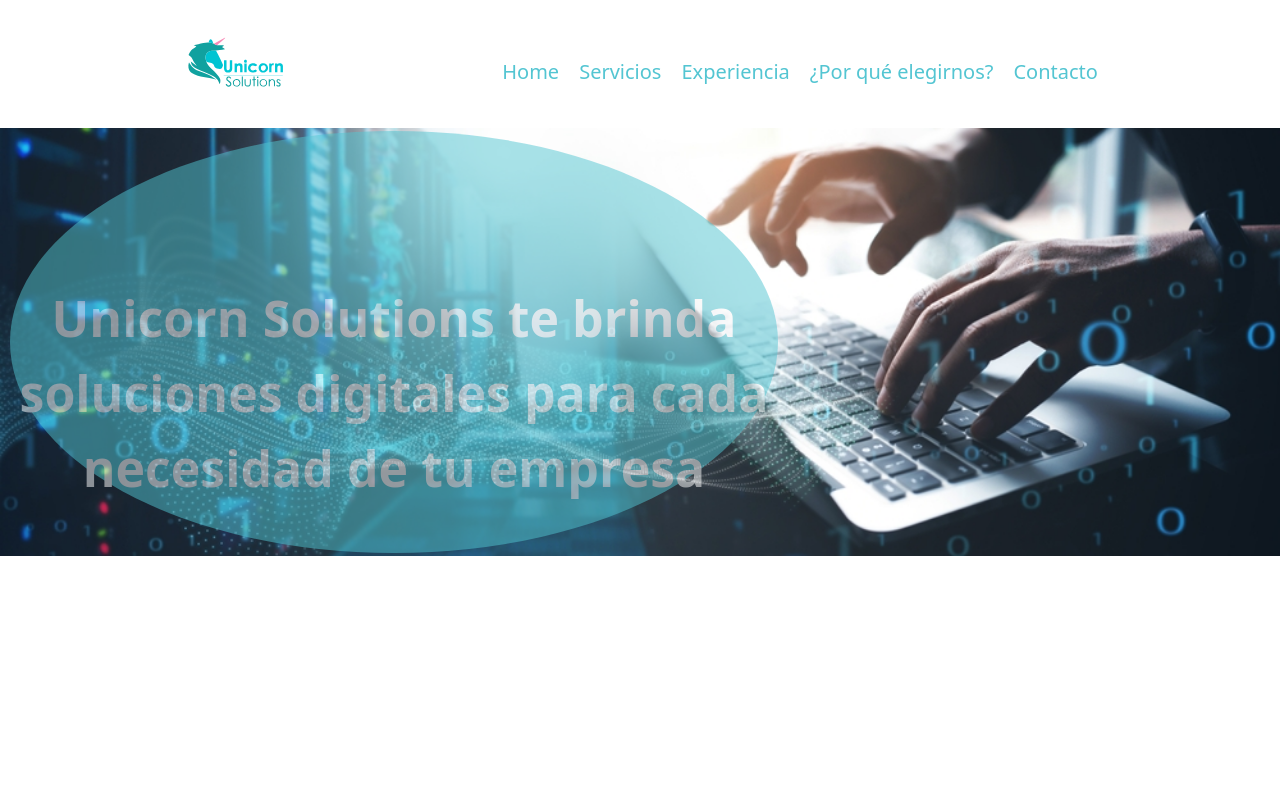
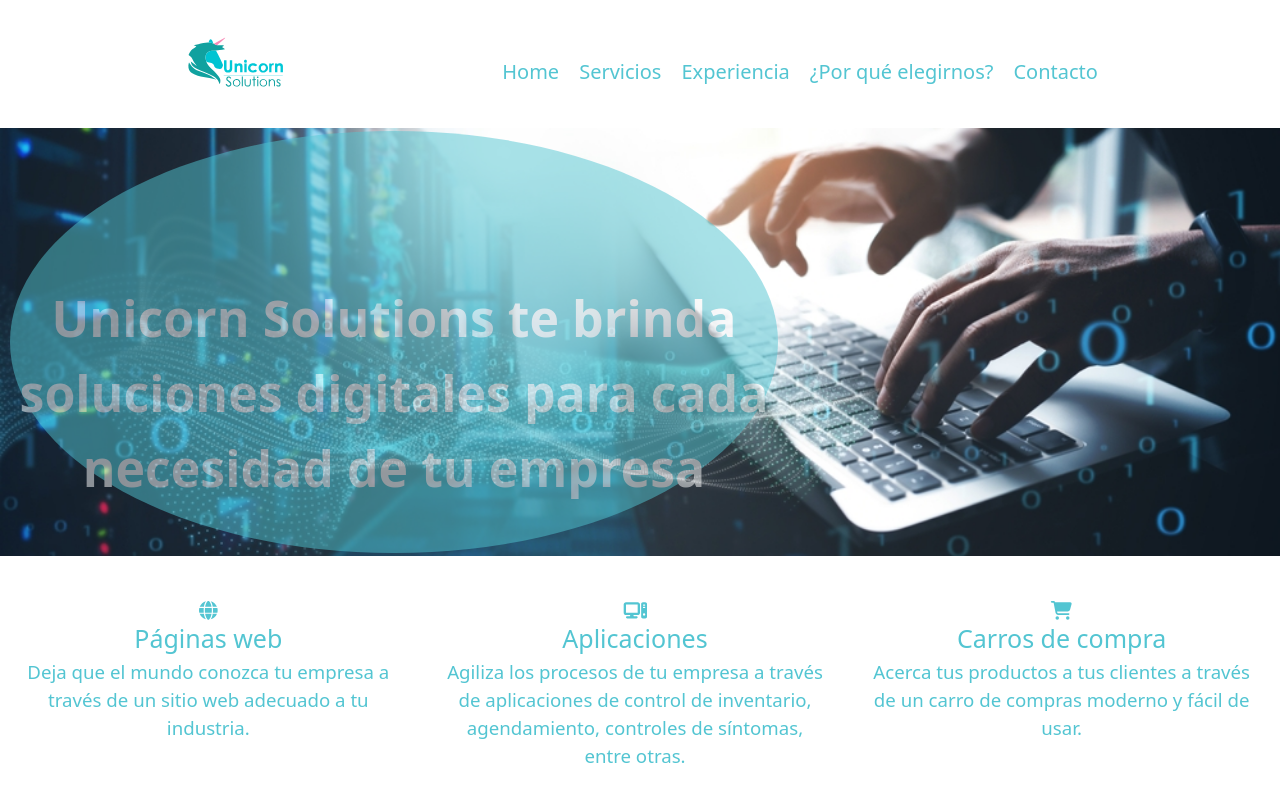
Before and after one commit to danicortesloba/unicorn-solutions, a Next.js app: page / in a window 1280 px wide. Shown: the top 802 px of the page. Built offline with nearby package versions, Linux system fonts and the light colour scheme.

Commit message:
Servicios

```diff
--- /dev/null
+++ b/src/app/components/Servicios.tsx
@@ -0,0 +1,32 @@
+import styles from "./servicios.module.css"
+import { faComputer, faGlobe, faShoppingCart} from '@fortawesome/free-solid-svg-icons';
+import { FontAwesomeIcon } from "@fortawesome/react-fontawesome";
+
+const Servicios = () => {
+    return (
+        <div className={styles.Box}>
+            <div className={styles.Service}>
+                <FontAwesomeIcon icon={faGlobe}
+                    className={styles.Icon}/>
+                <h3>Páginas web</h3>
+                <p>Deja que el mundo conozca tu empresa a través de un sitio web adecuado a tu industria.</p>
+            </div>
+
+            <div className={styles.Service}>
+                <FontAwesomeIcon icon={faComputer}
+                    className={styles.Icon}/>
+                    <h3>Aplicaciones</h3>
+                    <p>Agiliza los procesos de tu empresa a través de aplicaciones de control de inventario, agendamiento, controles de síntomas, entre otras.</p>
+                </div>
+            <div className={styles.Service}>
+            <FontAwesomeIcon icon={faShoppingCart}
+                className={styles.Icon}/>
+                <h3>Carros de compra</h3>
+                <p>Acerca tus productos a tus clientes a través de un carro de compras moderno y fácil de usar.</p>
+            </div>
+        </div>
+    )
+
+}
+
+export default Servicios
--- a/src/app/components/home.module.css
+++ b/src/app/components/home.module.css
@@ -1,5 +1,5 @@
 .Box {
-    height: 60vw;
+    margin-bottom: 30px;
     width: 100vw;
     display: flex;
     flex-direction: row;
--- /dev/null
+++ b/src/app/components/servicios.module.css
@@ -0,0 +1,29 @@
+.Box {
+    margin-top: 10px;
+    display: flex;
+    flex-direction: row;
+    max-width: 100vw;
+    text-align: center;
+}
+
+.Service {
+    padding: 5px 15px 5px 5px;
+    color: #53C5D2;
+    align-content: top;
+    justify-content: top;
+    text-align: center;
+    display: flex;
+    flex-direction: column;
+    font-size: 14pt;
+    margin: 10px  10px 10px 10px;
+    width: 33vw;
+}
+
+@media screen and (max-width: 600px) {
+    .Box {
+        flex-direction: column;
+    }
+    .Service {
+        width: 100vw;
+    }
+}
--- a/src/app/globals.css
+++ b/src/app/globals.css
@@ -6,6 +6,11 @@ h1{
   font-size: 50px;
   font-weight: 600;
 }
+
+h3{
+  font-size: 25px;
+}
+
 
 @media screen and (max-width: 600px) {
   h1{
@@ -19,7 +24,7 @@ h1{
   --foreground-rgb: 0, 0, 0;
   --background-start-rgb: 214, 219, 220;
   --background-end-rgb: 255, 255, 255;
-  overflow: hidden;
+  overflow-x: hidden;
 }
 
 @media (prefers-color-scheme: dark) {
@@ -27,6 +32,6 @@ h1{
     --foreground-rgb: 255, 255, 255;
     --background-start-rgb: 0, 0, 0;
     --background-end-rgb: 0, 0, 0;
-    overflow: hidden;
+    overflow-x: hidden;
   }
 }
--- a/src/app/page.tsx
+++ b/src/app/page.tsx
@@ -1,11 +1,13 @@
 import Header from "../app/components/Header"
 import Intro from "./components/Home"
+import Servicios from "./components/Servicios"
 
 export default function Home() {
   return (
     <div>
       <Header/>
-      <Intro/>
+      <div id="home"><Intro/></div>
+      <div id="servicios"><Servicios/></div>
     </div>
   )
 }
```
Also changed, not shown: src/app/config/buttons.tsx (+5 -5 lines).
